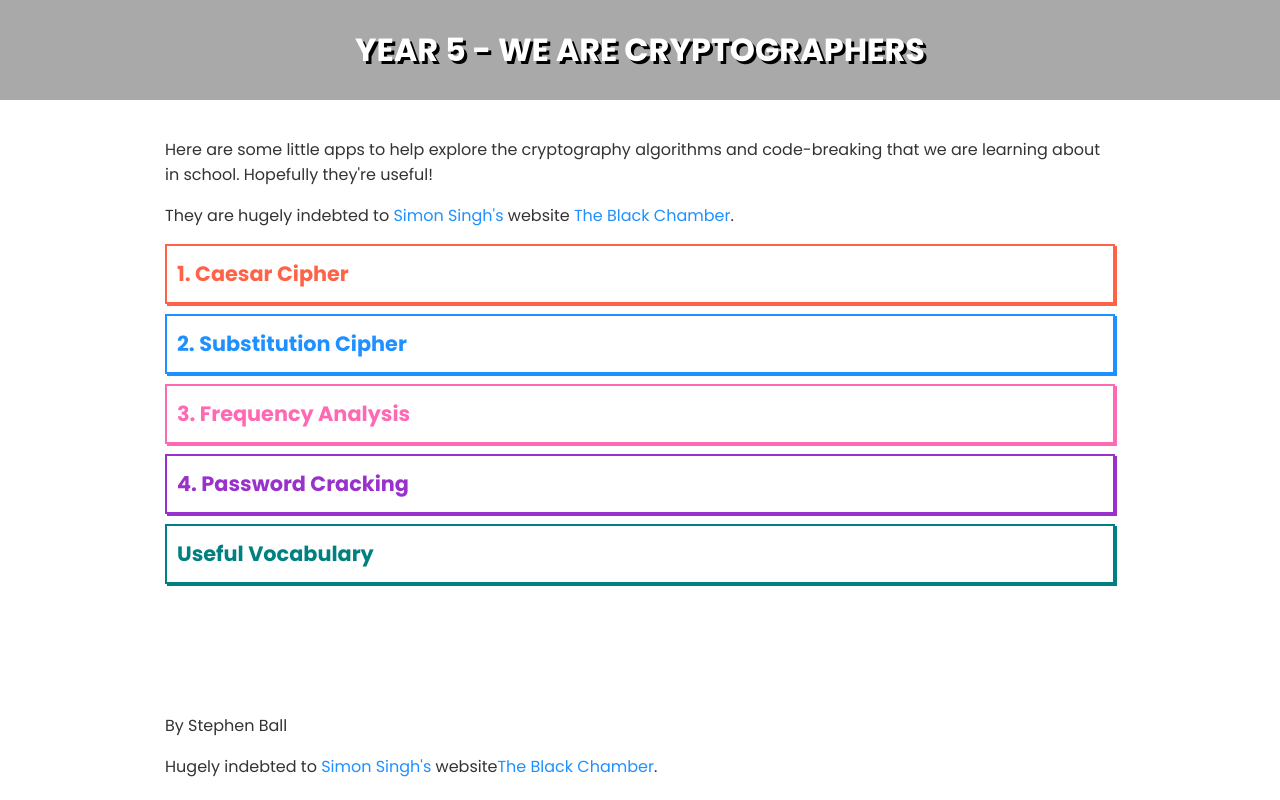
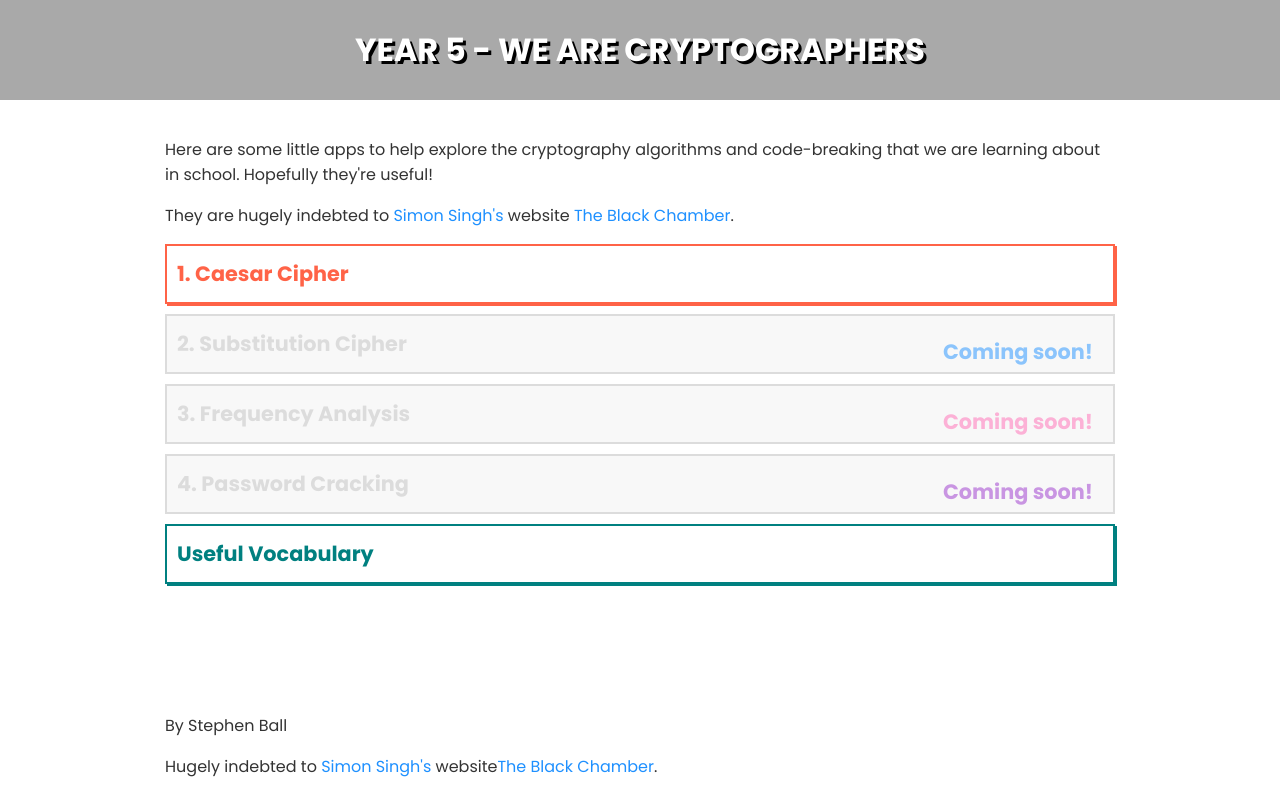
Before and after one commit to 4lefts/y5-crypto, a Svelte app: page / in a window 1280 px wide. Built offline with nearby package versions, Linux system fonts and the light colour scheme; a web font is replaced by a local one.

Commit message:
Update Home.svelte to make routes inactive

```diff
--- a/src/routes/Home.svelte
+++ b/src/routes/Home.svelte
@@ -30,13 +30,13 @@
 
   <nav>
     <a href="/#/caesar-cipher" style="--link-color: tomato">1. Caesar Cipher</a>
-    <a href="/#/substitution-cipher" style="--link-color: dodgerblue"
+    <a href="/#/substitution-cipher" style="--link-color: dodgerblue" class="not-yet"
       >2. Substitution Cipher</a
     >
-    <a href="/#/frequency-analysis" style="--link-color: hotpink"
+    <a href="/#/frequency-analysis" style="--link-color: hotpink" class="not-yet"
       >3. Frequency Analysis</a
     >
-    <a href="/#/password-cracking" style="--link-color: darkorchid"
+    <a href="/#/password-cracking" style="--link-color: darkorchid" class="not-yet"
       >4. Password Cracking</a
     >
     <a href="/#/vocab" style="--link-color: teal">Useful Vocabulary</a>
```
